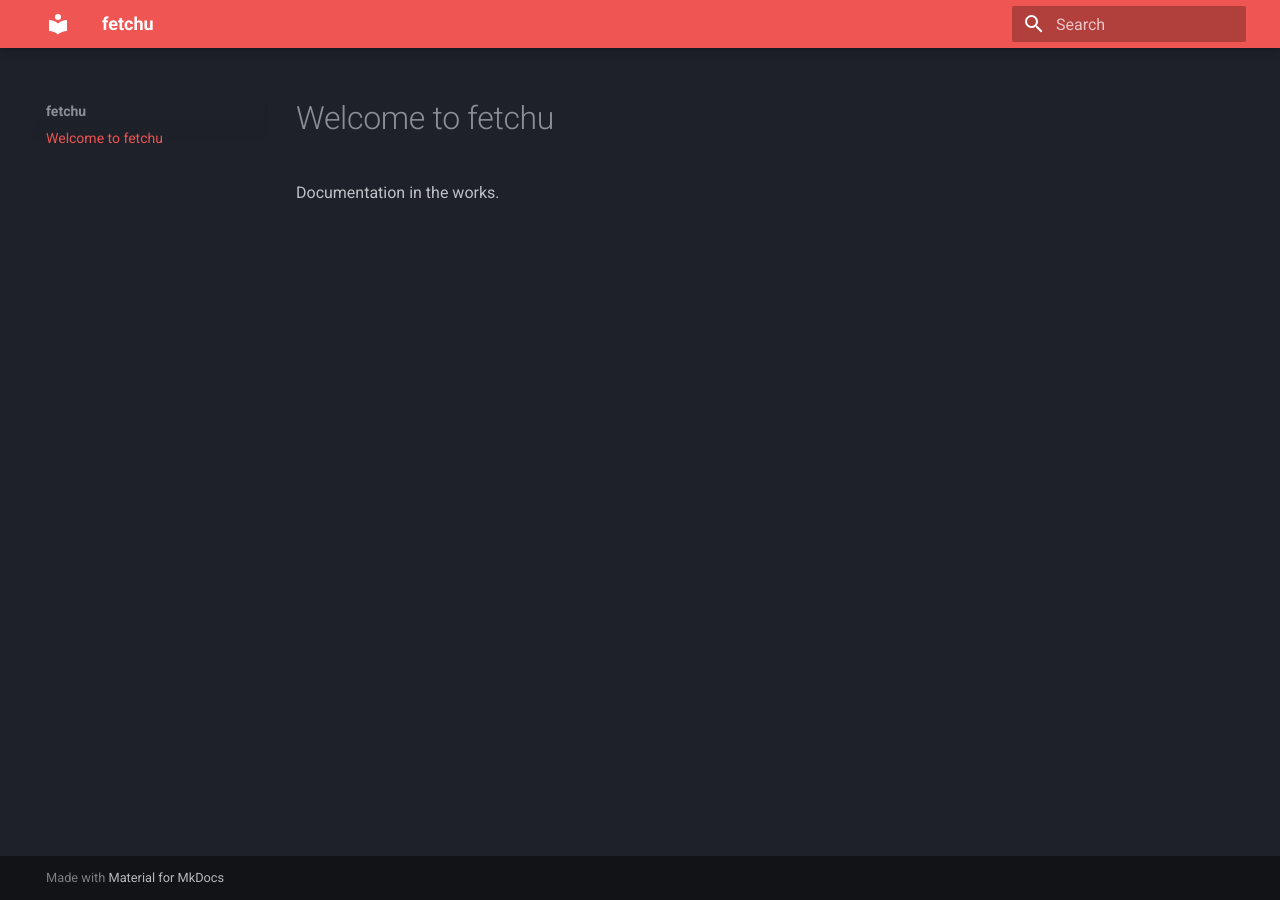
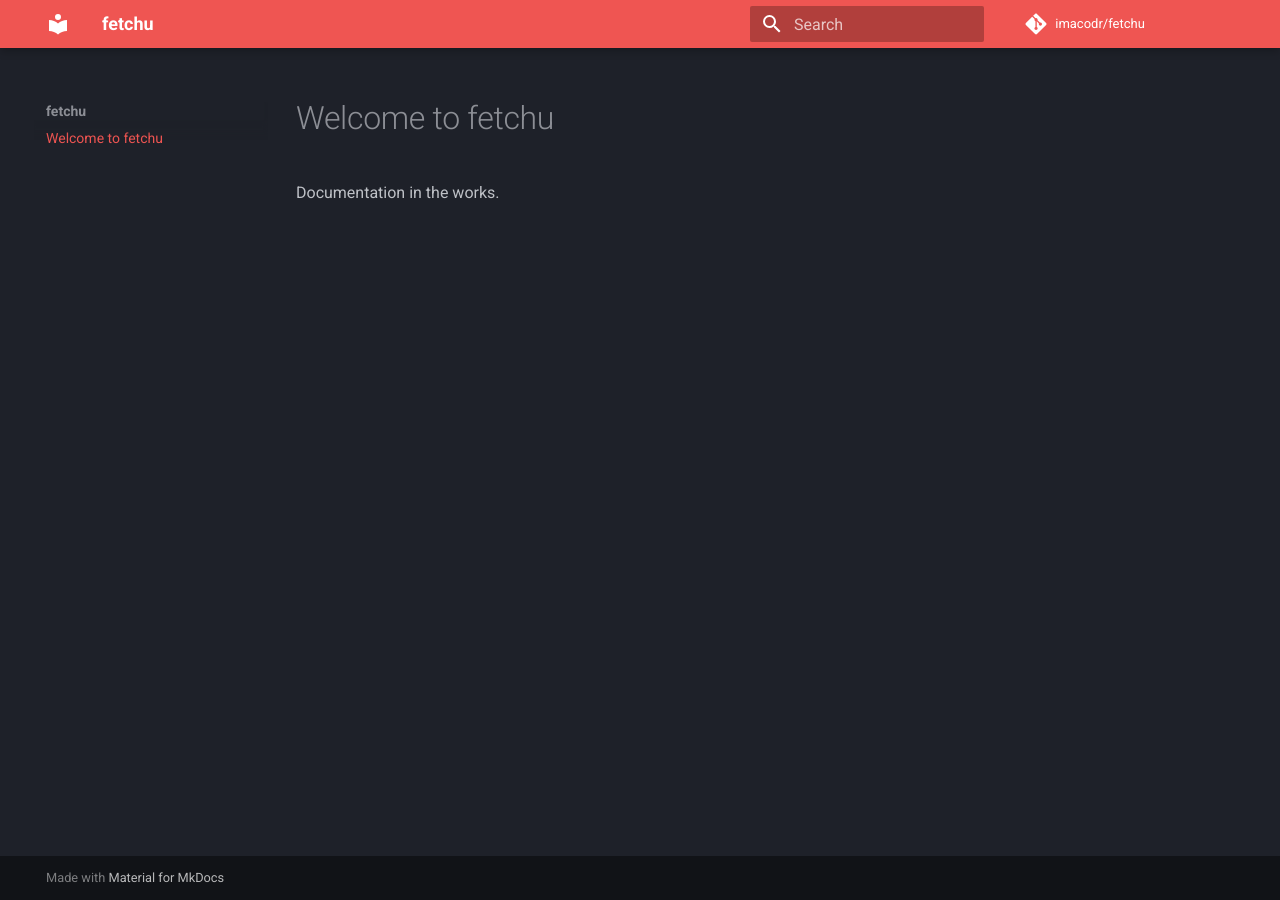
Before and after one commit to imacodr/fetchu, an MkDocs documentation site: the page built from docs/index.md, in a window 1280 px wide. Built offline with MkDocs 1.6.1 and Material for MkDocs 9.7.7, drawn with Linux system fonts in a browser that asks for light colours; comment, search, counter and statistics services are not loaded.

```diff
--- a/mkdocs.yml
+++ b/mkdocs.yml
@@ -1,4 +1,10 @@
 site_name: fetchu
+site_description: Documentation for fetchu
+site_author: imacodr
+site_url: https://imacodr.github.io/fetchu
+
+repo_name: imacodr/fetchu
+repo_url: https://github.com/imacodr/fetchu
 
 theme:
   name: material
```
Also changed, not shown: assets/logo.png (added).
